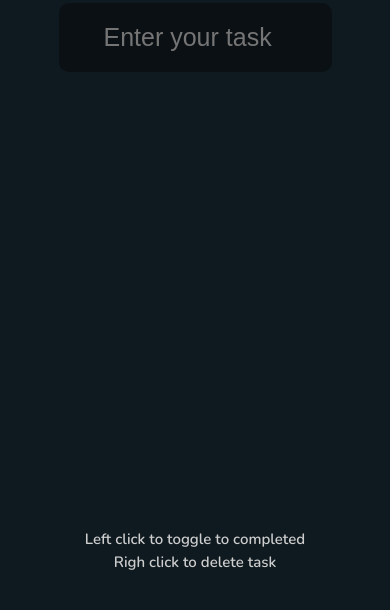
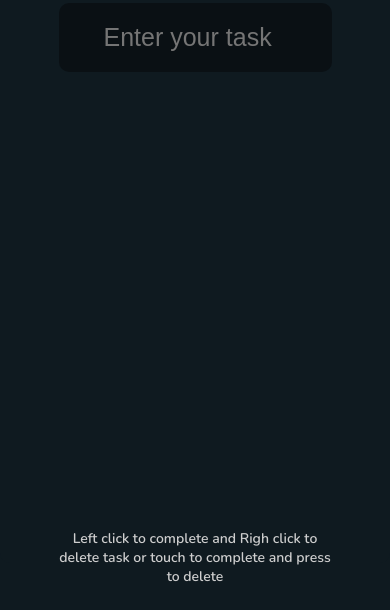
Before and after one commit to GabrielManicucci/Project-todoList, a plain HTML site: page index.html in a window 390 px wide. Shown: the part 234-844 px from the top of the page. Drawn offline with nearby package versions, Linux system fonts and the light colour scheme.

Commit message:
editing footer text to mobile

```diff
--- a/index.html
+++ b/index.html
@@ -20,8 +20,8 @@
     </main>
 
     <div class="footer">
-      <p>Left click to toggle to completed</p>
-      <p>Righ click to delete task</p>
+      <p id="footerText">Left click to complete and Righ click to delete task or touch to complete and press to delete</p>
+      <!-- <p></p> -->
     </div>
 
     <script src="index.js"></script>
--- a/style.css
+++ b/style.css
@@ -129,12 +129,13 @@ input:focus {
 
 .footer {
   position: absolute;
-  top: 92%;
+  top: 91%;
   text-align: center;
+  width: 75%;
 }
 
 .footer p {
-  font-size: 1.5rem;
+  font-size: 1.4rem;
   color: var(--white-color);
   margin: 0.3rem;
 }
```
